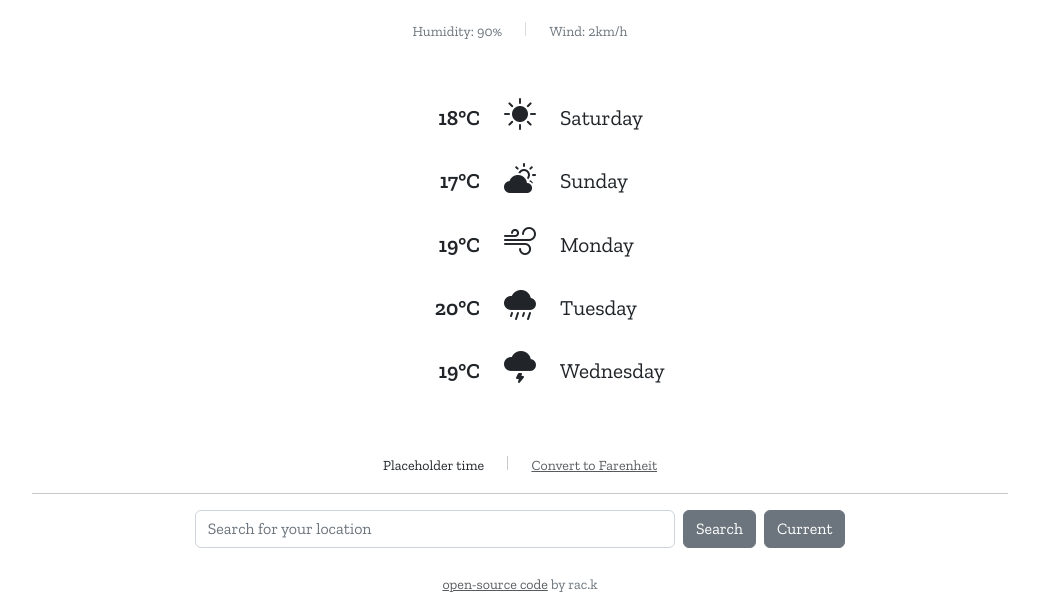
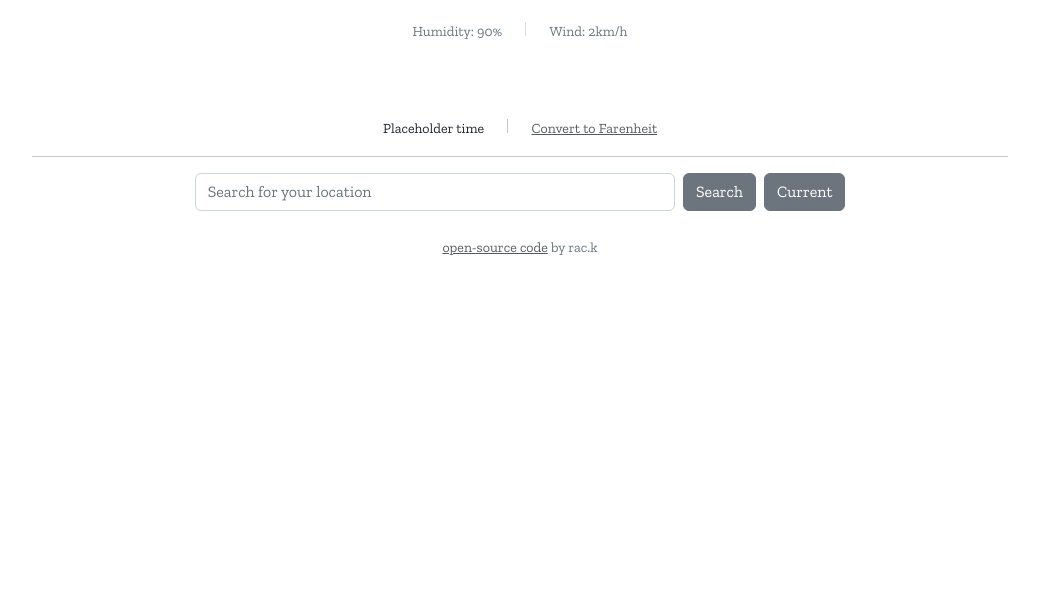
Before and after one commit to rackker/my-weather-app, a plain HTML site: page index.html in a window 1280 px wide. Shown: the part 432-1028 px from the top of the page, without its empty margins (120-1159 px from the left). After the commit the page ends 800 px from the top, so only its background shows below. Drawn offline with nearby package versions, Linux system fonts and the light colour scheme; no server answers.

Commit message:
Javascript Forecast with placeholder data started
Removed placeholder HTML from index.html and set up looping function for Forecast in index.js

```diff
--- a/index.html
+++ b/index.html
@@ -97,44 +97,8 @@
       >
       <br />
 
-      <div class="row justify-content-md-center first-day">
-        <div class="col col-lg-2 text-end fw-bold">18°C</div>
-        <div class="col-md-auto text-center">
-          <i class="bi bi-brightness-high-fill"></i>
-        </div>
-        <div class="col col-lg-2">Saturday</div>
-      </div>
+      <div id="forecast"></div>
 
-      <div class="row justify-content-md-center">
-        <div class="col col-lg-2 text-end fw-bold">17°C</div>
-        <div class="col-md-auto text-center">
-          <i class="bi bi-cloud-sun-fill"></i>
-        </div>
-        <div class="col col-lg-2">Sunday</div>
-      </div>
-      <div class="row justify-content-md-center">
-        <div class="col col-lg-2 text-end fw-bold">19°C</div>
-        <div class="col-md-auto text-center">
-          <i class="bi bi-wind"></i>
-        </div>
-        <div class="col col-lg-2">Monday</div>
-      </div>
-
-      <div class="row justify-content-md-center">
-        <div class="col col-lg-2 text-end fw-bold">20°C</div>
-        <div class="col-md-auto text-center">
-          <i class="bi bi-cloud-rain-fill"></i>
-        </div>
-        <div class="col col-lg-2">Tuesday</div>
-      </div>
-
-      <div class="row justify-content-md-center last-day">
-        <div class="col col-lg-2 text-end fw-bold">19°C</div>
-        <div class="col-md-auto text-center">
-          <i class="bi bi-cloud-lightning-fill"></i>
-        </div>
-        <div class="col col-lg-2">Wednesday</div>
-      </div>
       <div class="weather-now">
         <small>
           <span id="last-update-datetime" class="update-metric"
--- a/src/index.js
+++ b/src/index.js
@@ -23,6 +23,8 @@ function getWeather(response) {
   document.querySelector("#last-update-datetime").innerHTML = lastUpdateTime(
     dateTime * 1000
   );
+
+  displayForecast();
 }
 
 let celsiusTemp = null;
@@ -75,6 +77,27 @@ function changeTimeZone(response) {
     minute: "2-digit",
   });
   localDayTime.innerHTML = updatedTime;
+}
+
+function displayForecast() {
+  let forecastElement = document.querySelector("#forecast");
+  let forecastHTML = `<div>`;
+  let days = ["Sunday", "Monday", "Tuesday", "Wednesday", "Thursday"];
+  days.forEach(function (day) {
+    forecastHTML =
+      forecastHTML +
+      `
+    <div class="row justify-content-md-center">
+    <div class="col col-lg-2 text-end fw-bold">18°C</div>
+    <div class="col-md-auto text-center">
+    <i class="bi bi-brightness-high-fill"></i>
+    </div>
+    <div class="col col-lg-2">${day}</div>
+    </div>
+    `;
+  });
+  forecastHTML = forecastHTML + `</div>`;
+  forecastElement.innerHTML = forecastHTML;
 }
 
 //radio buttons mapped to Melbourne, Sydney & Brisbane weather API call
--- a/src/styles.css
+++ b/src/styles.css
@@ -76,11 +76,8 @@ a:hover {
   line-height: 2.5em;
 }
 
-.last-day {
+#forecast {
   margin-bottom: 50px;
-}
-
-.first-day {
   margin-top: 20px;
 }
 
```
